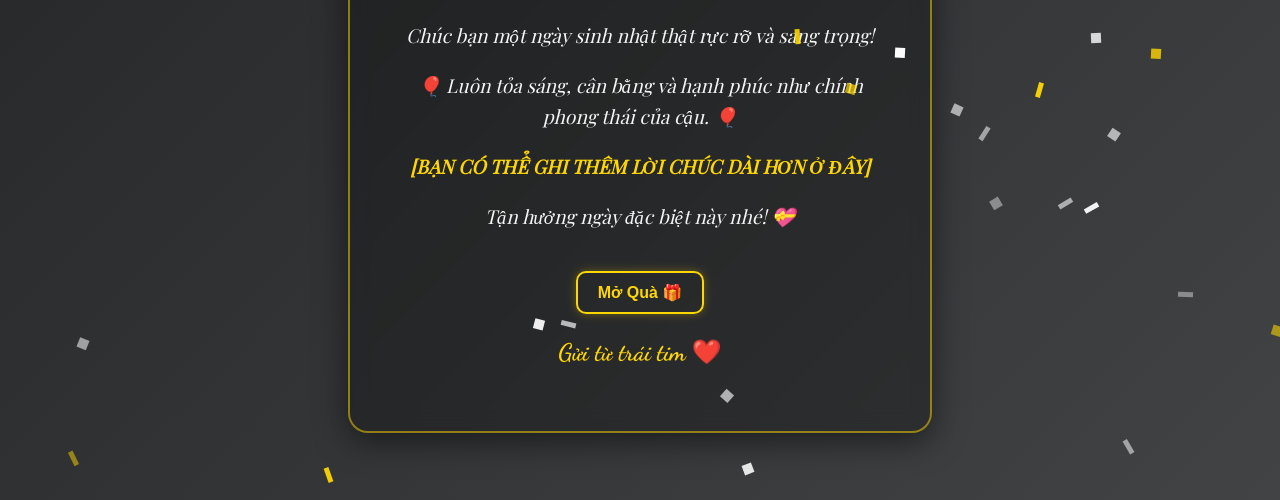
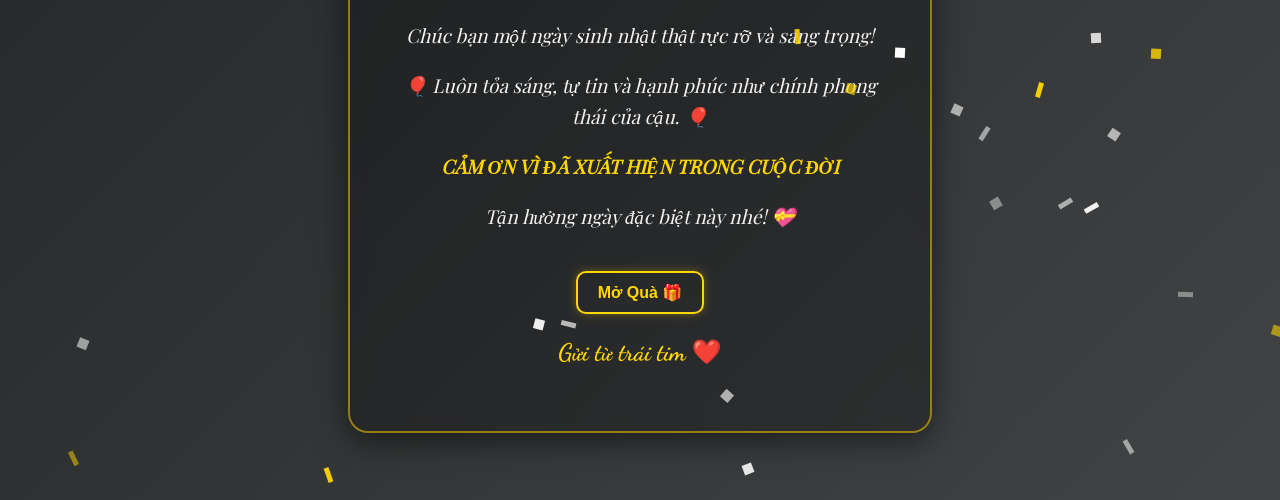
Before and after one commit to thuaniuh/HPBD, a plain HTML site: page index.html in a window 1280 px wide. Shown: the part 340-840 px from the top of the page. Drawn offline with nearby package versions, Linux system fonts and the light colour scheme; a web font is replaced by a local one.

Commit message:
Thêm nhạc và lời chúc

```diff
--- a/index.html
+++ b/index.html
@@ -127,10 +127,10 @@
 
         <div class="message">
             <p>Chúc bạn một ngày sinh nhật thật rực rỡ và sang trọng!</p>
-            <p>🎈 Luôn tỏa sáng, cân bằng và hạnh phúc như chính phong thái của cậu. 🎈</p>
+            <p>🎈 Luôn tỏa sáng, tự tin và hạnh phúc như chính phong thái của cậu. 🎈</p>
 
             <p style="font-weight: bold; color: var(--gold-color);">
-                [BẠN CÓ THỂ GHI THÊM LỜI CHÚC DÀI HƠN Ở ĐÂY]
+                CẢM ƠN VÌ ĐÃ XUẤT HIỆN TRONG CUỘC ĐỜI
             </p>
 
             <p>Tận hưởng ngày đặc biệt này nhé! 💝</p>
@@ -140,7 +140,7 @@
             <button id="playButton">Mở Quà 🎁</button>
         </div>
 
-        <audio id="birthdaySong" src="link_den_file_nhac.mp3" loop></audio>
+        <audio id="birthdaySong" src="Another Day Of Sun.mp3" loop></audio>
 
         <div class="signature">
             <p><strong>Gửi từ trái tim ❤️</strong></p>
```
